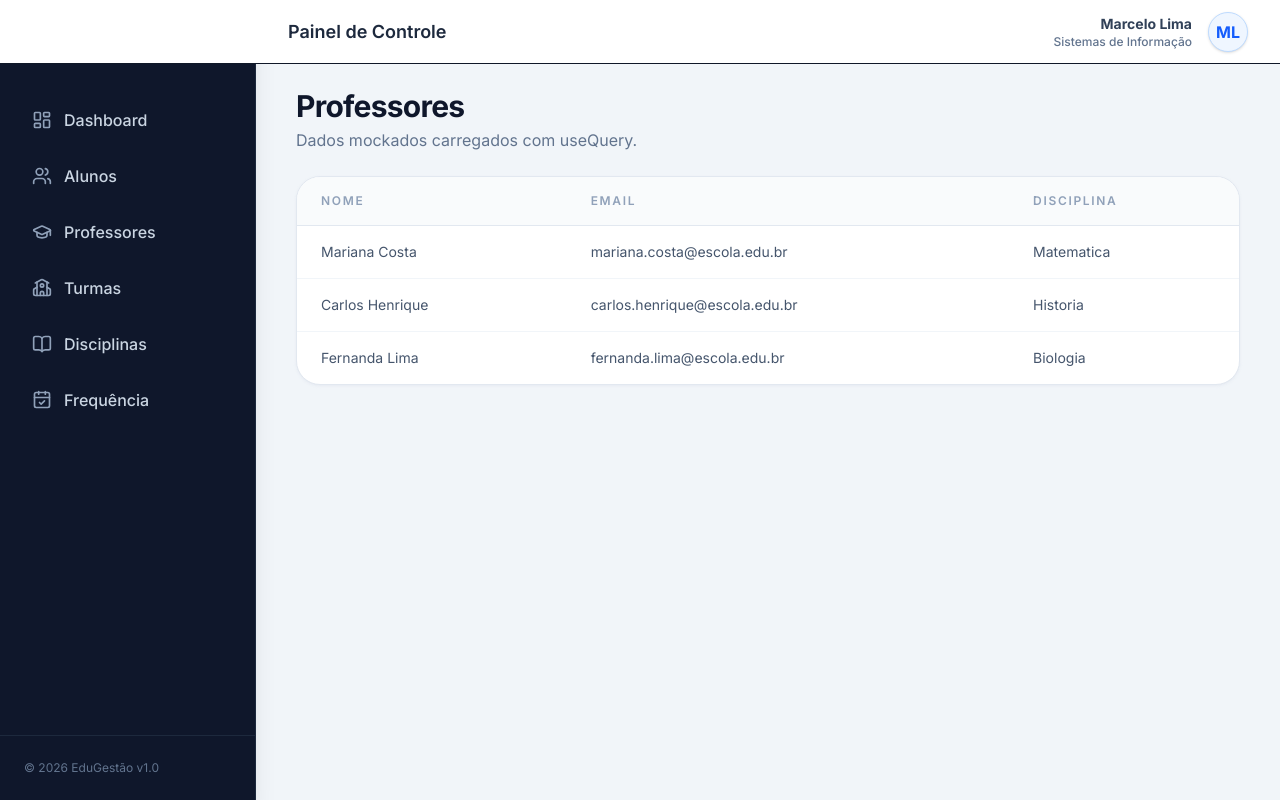
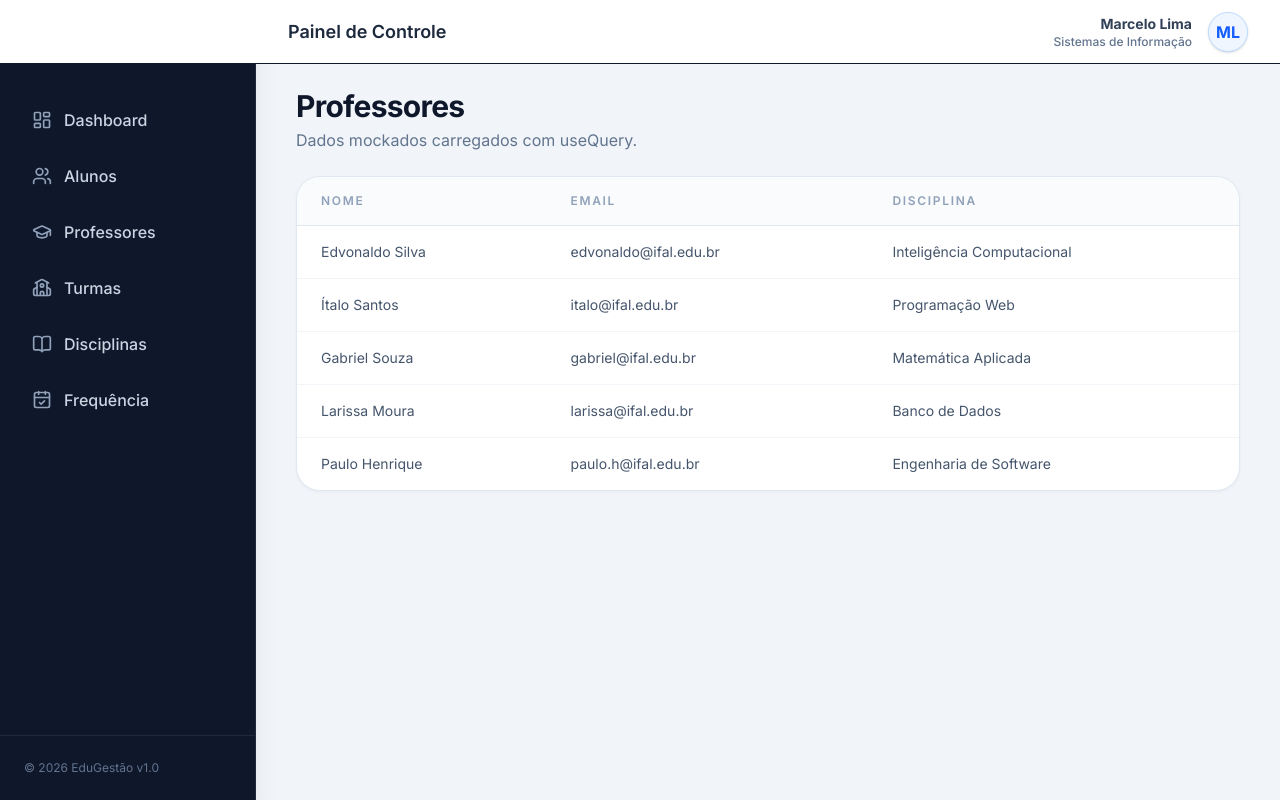
Before and after one commit to JoaoGSantiago/gestao-escolar, a Next.js app: page /professores in a window 1280 px wide. Built offline with nearby package versions, Linux system fonts and the light colour scheme.

Commit message:
feat: adiciona mocks

```diff
--- a/mocks/alunos.ts
+++ b/mocks/alunos.ts
@@ -3,25 +3,50 @@ export interface Aluno {
   nome: string;
   email: string;
   turma: string;
+  turmaId: string;
 }
 
 export const alunosMock: Aluno[] = [
   {
-    id: "1",
+    id: "ALU001",
     nome: "João Gustavo",
     email: "jgsl8@aluno.ifal.edu.br",
-    turma: "5º Período",
+    turma: "5º Período A",
+    turmaId: "TUR001",
   },
   {
-    id: "2",
+    id: "ALU002",
     nome: "Marcelo Henrique",
     email: "mhbl3@aluno.ifal.edu.br",
-    turma: "5º Período",
+    turma: "5º Período A",
+    turmaId: "TUR001",
   },
   {
-    id: "3",
+    id: "ALU003",
     nome: "Helder Vinícius",
     email: "hvsln3@aluno.ifal.edu.br",
-    turma: "5º Período",
+    turma: "5º Período A",
+    turmaId: "TUR001",
+  },
+  {
+    id: "ALU004",
+    nome: "Ana Beatriz",
+    email: "abso2@aluno.ifal.edu.br",
+    turma: "5º Período B",
+    turmaId: "TUR002",
+  },
+  {
+    id: "ALU005",
+    nome: "Carlos Eduardo",
+    email: "cefs1@aluno.ifal.edu.br",
+    turma: "5º Período B",
+    turmaId: "TUR002",
+  },
+  {
+    id: "ALU006",
+    nome: "Marina Lima",
+    email: "mlca4@aluno.ifal.edu.br",
+    turma: "6º Período A",
+    turmaId: "TUR003",
   },
 ];
--- /dev/null
+++ b/mocks/disciplinas.ts
@@ -0,0 +1,45 @@
+export interface Disciplina {
+  id: string;
+  nome: string;
+  cargaHoraria: number;
+  professorId: string;
+  turmaId: string;
+}
+
+export const disciplinasMock: Disciplina[] = [
+  {
+    id: "DIS001",
+    nome: "Inteligência Computacional",
+    cargaHoraria: 80,
+    professorId: "PROF001",
+    turmaId: "TUR003",
+  },
+  {
+    id: "DIS002",
+    nome: "Programação Web",
+    cargaHoraria: 60,
+    professorId: "PROF002",
+    turmaId: "TUR001",
+  },
+  {
+    id: "DIS003",
+    nome: "Matemática Aplicada",
+    cargaHoraria: 60,
+    professorId: "PROF003",
+    turmaId: "TUR001",
+  },
+  {
+    id: "DIS004",
+    nome: "Banco de Dados",
+    cargaHoraria: 80,
+    professorId: "PROF004",
+    turmaId: "TUR002",
+  },
+  {
+    id: "DIS005",
+    nome: "Engenharia de Software",
+    cargaHoraria: 60,
+    professorId: "PROF005",
+    turmaId: "TUR002",
+  },
+];
--- /dev/null
+++ b/mocks/frequencia.ts
@@ -0,0 +1,66 @@
+export interface Frequencia {
+  id: string;
+  alunoId: string;
+  disciplinaId: string;
+  aulasPrevistas: number;
+  presencas: number;
+  faltas: number;
+  percentual: number;
+}
+
+export const frequenciaMock: Frequencia[] = [
+  {
+    id: "FREQ001",
+    alunoId: "ALU001",
+    disciplinaId: "DIS002",
+    aulasPrevistas: 20,
+    presencas: 18,
+    faltas: 2,
+    percentual: 90,
+  },
+  {
+    id: "FREQ002",
+    alunoId: "ALU002",
+    disciplinaId: "DIS002",
+    aulasPrevistas: 20,
+    presencas: 19,
+    faltas: 1,
+    percentual: 95,
+  },
+  {
+    id: "FREQ003",
+    alunoId: "ALU003",
+    disciplinaId: "DIS003",
+    aulasPrevistas: 20,
+    presencas: 16,
+    faltas: 4,
+    percentual: 80,
+  },
+  {
+    id: "FREQ004",
+    alunoId: "ALU004",
+    disciplinaId: "DIS004",
+    aulasPrevistas: 18,
+    presencas: 17,
+    faltas: 1,
+    percentual: 94.4,
+  },
+  {
+    id: "FREQ005",
+    alunoId: "ALU005",
+    disciplinaId: "DIS005",
+    aulasPrevistas: 18,
+    presencas: 15,
+    faltas: 3,
+    percentual: 83.3,
+  },
+  {
+    id: "FREQ006",
+    alunoId: "ALU006",
+    disciplinaId: "DIS001",
+    aulasPrevistas: 22,
+    presencas: 21,
+    faltas: 1,
+    percentual: 95.5,
+  },
+];
--- /dev/null
+++ b/mocks/notas.ts
@@ -0,0 +1,75 @@
+export interface Nota {
+  id: string;
+  alunoId: string;
+  disciplinaId: string;
+  avaliacao: string;
+  valor: number;
+  periodo: string;
+}
+
+export const notasMock: Nota[] = [
+  {
+    id: "NOTA001",
+    alunoId: "ALU001",
+    disciplinaId: "DIS002",
+    avaliacao: "AV1",
+    valor: 8.5,
+    periodo: "2026.1",
+  },
+  {
+    id: "NOTA002",
+    alunoId: "ALU001",
+    disciplinaId: "DIS003",
+    avaliacao: "AV1",
+    valor: 7.8,
+    periodo: "2026.1",
+  },
+  {
+    id: "NOTA003",
+    alunoId: "ALU002",
+    disciplinaId: "DIS002",
+    avaliacao: "AV1",
+    valor: 9.1,
+    periodo: "2026.1",
+  },
+  {
+    id: "NOTA004",
+    alunoId: "ALU002",
+    disciplinaId: "DIS003",
+    avaliacao: "AV1",
+    valor: 6.9,
+    periodo: "2026.1",
+  },
+  {
+    id: "NOTA005",
+    alunoId: "ALU003",
+    disciplinaId: "DIS002",
+    avaliacao: "AV1",
+    valor: 7.4,
+    periodo: "2026.1",
+  },
+  {
+    id: "NOTA006",
+    alunoId: "ALU004",
+    disciplinaId: "DIS004",
+    avaliacao: "AV1",
+    valor: 8.9,
+    periodo: "2026.1",
+  },
+  {
+    id: "NOTA007",
+    alunoId: "ALU005",
+    disciplinaId: "DIS005",
+    avaliacao: "AV1",
+    valor: 7.2,
+    periodo: "2026.1",
+  },
+  {
+    id: "NOTA008",
+    alunoId: "ALU006",
+    disciplinaId: "DIS001",
+    avaliacao: "Projeto Final",
+    valor: 9.4,
+    periodo: "2026.1",
+  },
+];
--- a/mocks/professores.ts
+++ b/mocks/professores.ts
@@ -3,25 +3,43 @@ export interface Professor {
   nome: string;
   email: string;
   disciplina: string;
+  disciplinaId: string;
 }
 
 export const professoresMock: Professor[] = [
   {
-    id: "1",
-    nome: "Mariana Costa",
-    email: "mariana.costa@escola.edu.br",
-    disciplina: "Matematica",
+    id: "PROF001",
+    nome: "Edvonaldo Silva",
+    email: "edvonaldo@ifal.edu.br",
+    disciplina: "Inteligência Computacional",
+    disciplinaId: "DIS001",
   },
   {
-    id: "2",
-    nome: "Carlos Henrique",
-    email: "carlos.henrique@escola.edu.br",
-    disciplina: "Historia",
+    id: "PROF002",
+    nome: "Ítalo Santos",
+    email: "italo@ifal.edu.br",
+    disciplina: "Programação Web",
+    disciplinaId: "DIS002",
   },
   {
-    id: "3",
-    nome: "Fernanda Lima",
-    email: "fernanda.lima@escola.edu.br",
-    disciplina: "Biologia",
+    id: "PROF003",
+    nome: "Gabriel Souza",
+    email: "gabriel@ifal.edu.br",
+    disciplina: "Matemática Aplicada",
+    disciplinaId: "DIS003",
+  },
+  {
+    id: "PROF004",
+    nome: "Larissa Moura",
+    email: "larissa@ifal.edu.br",
+    disciplina: "Banco de Dados",
+    disciplinaId: "DIS004",
+  },
+  {
+    id: "PROF005",
+    nome: "Paulo Henrique",
+    email: "paulo.h@ifal.edu.br",
+    disciplina: "Engenharia de Software",
+    disciplinaId: "DIS005",
   },
 ];
--- a/mocks/turmas.ts
+++ b/mocks/turmas.ts
@@ -7,21 +7,21 @@ export interface Turma {
 
 export const turmasMock: Turma[] = [
   {
-    id: "1",
-    nome: "1 Ano A",
+    id: "TUR001",
+    nome: "3º Período",
     turno: "Matutino",
-    alunos: 28,
+    alunos: 3,
   },
   {
-    id: "2",
-    nome: "2 Ano B",
+    id: "TUR002",
+    nome: "5º Período",
     turno: "Vespertino",
-    alunos: 31,
+    alunos: 2,
   },
   {
-    id: "3",
-    nome: "3 Ano A",
-    turno: "Matutino",
-    alunos: 26,
+    id: "TUR003",
+    nome: "7º Período",
+    turno: "Noturno",
+    alunos: 1,
   },
 ];
```
